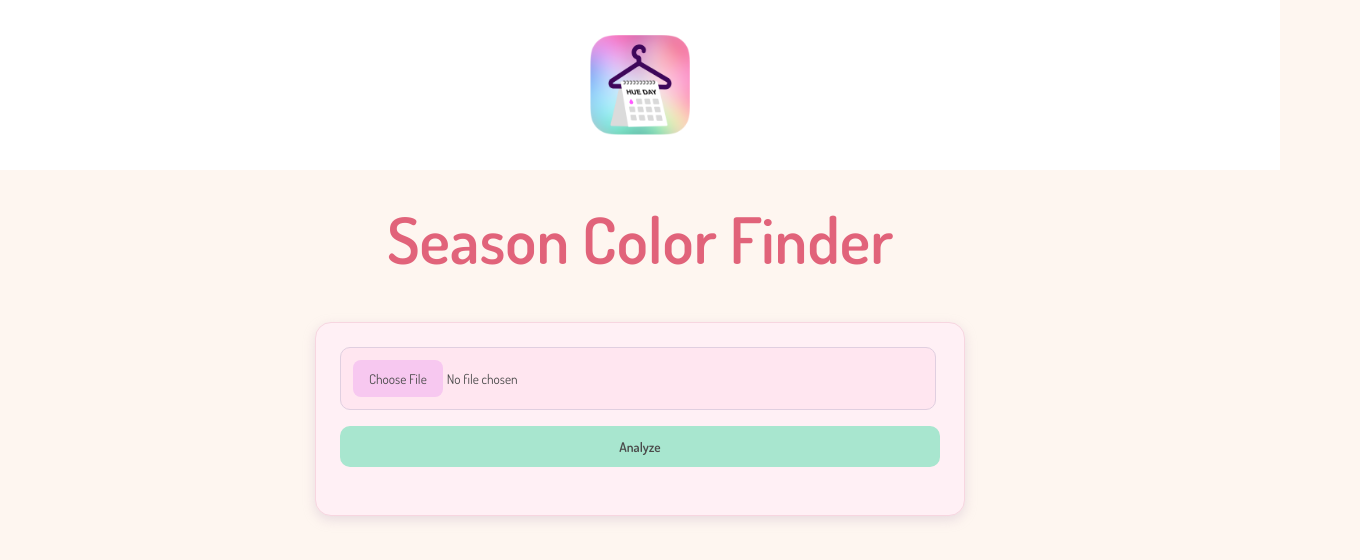
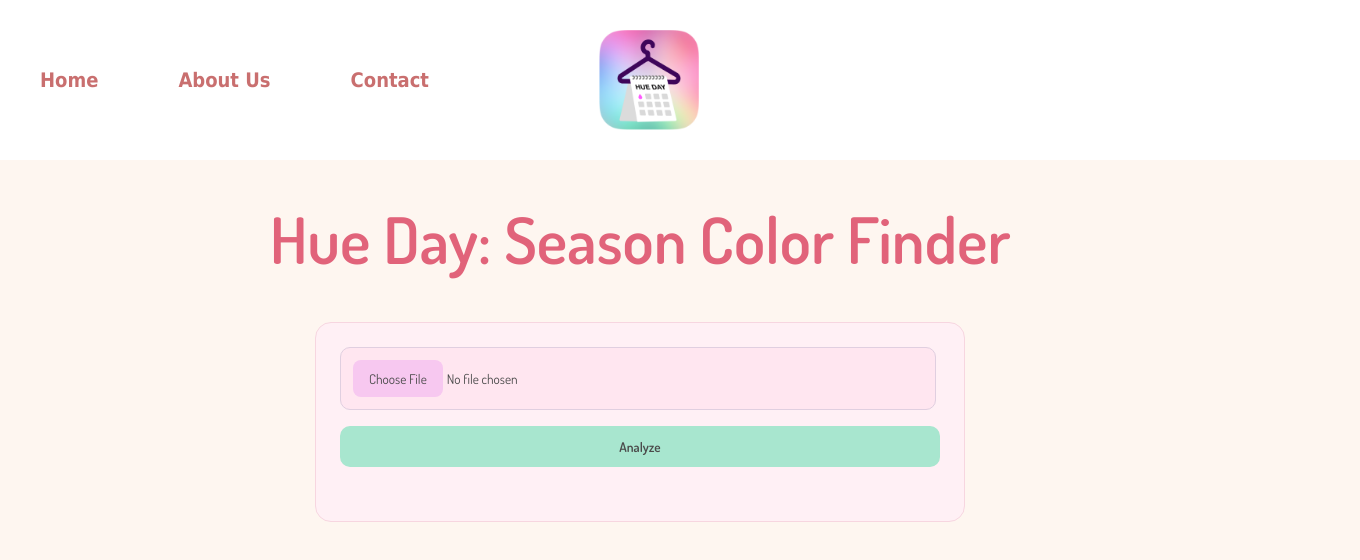
Before and after one commit to paulnguyendesigns/dahacks4.0, a React (Vite) app in the folder frontend/: page / in a window 1280 px wide. Shown: the top 560 px of the page, 1360 px wide, since content can reach past the window. Built offline with nearby package versions, Linux system fonts and the light colour scheme.

Commit message:
commit Header and font change

```diff
--- a/frontend/src/App.jsx
+++ b/frontend/src/App.jsx
@@ -6,7 +6,7 @@ function App() {
   return (
     <div style={{ textAlign: "center", minHeight: "100vh" }}>
       <Header />
-      <h1 className="main-title">Season Color Finder</h1>
+      <h1 className="main-title">Hue Day: Season Color Finder</h1>
       <Upload />
     </div>
   );
--- a/frontend/src/Header.jsx
+++ b/frontend/src/Header.jsx
@@ -1,11 +1,19 @@
 import React from "react";
-import "./index.css";          // index.css in src/
-import logo from "./assets/LOGO.PNG"; // logo in src/assets/
+import "./index.css";
+import logo from "./assets/LOGO.PNG";
 
 export default function Header() {
   return (
     <header className="app-header">
+      <div className="header-left">
+        <span className="header-title">Home</span>
+        <span className="header-title">About Us</span>
+        <span className="header-title">Contact</span>
+      </div>
+
       <img src={logo} alt="Season Color Finder" className="logo" />
+
+      <div className="header-right" />
     </header>
   );
 }
--- a/frontend/src/Upload.jsx
+++ b/frontend/src/Upload.jsx
@@ -74,9 +74,6 @@ export default function Upload() {
       {analysis && (
         <div className="analysis-result">
           <h2>{analysis.season}</h2>
-          <p className="status-text">
-            Confidence: {(analysis.confidence * 100).toFixed(0)}%
-          </p>
           <p>
             Skin: <code>{analysis.base_skin_hex}</code> | Hair: <code>{analysis.hair_hex}</code> | Eyes: <code>{analysis.eye_hex}</code>
           </p>
--- a/frontend/src/index.css
+++ b/frontend/src/index.css
@@ -22,7 +22,6 @@ body {
   border: 1px solid #f7d6e0; /* soft pink border */
   border-radius: 16px;
   padding: 24px;
-  box-shadow: 0 4px 12px rgba(200, 180, 200, 0.4);
 }
 
 .upload-container input[type="file"] {
@@ -82,7 +81,7 @@ body {
 }
 
 .status-text {
-  font-size: 12px;
+  font-size: 18px;
   color: #7d7d7d; /* soft gray text */
   margin-top: 0.5rem;
 }
@@ -117,7 +116,7 @@ body {
   border-radius: 10px;
   width: 90px;
   margin: 4px;
-  font-size: 11px;
+  font-size: 14px;
   overflow: hidden;
   transition: transform 0.2s ease, box-shadow 0.2s ease;
 }
@@ -137,7 +136,7 @@ body {
 }
 
 .analysis-result ul {
-  font-size: 12px;
+  font-size: 18px;
   margin-top: 8px;
   padding-left: 20px;
   color: #5a5a5a;
@@ -145,10 +144,10 @@ body {
 
 .app-header {
   display: flex;
-  justify-content: center; /* centers logo horizontally */
+  justify-content: space-between; /* centers logo horizontally */
   align-items: center;
   background-color: #ffffff; /* white header background */
-  padding: 35px 0;
+  padding: 30px 40px;
   margin: 0; /* remove bottom margin */
   width: 100%; /* full width */
   border-radius: 0; /* remove rounded corners */
@@ -159,11 +158,17 @@ body {
 }
 
 .logo {
-  height: 60px; /* adjust as needed */
+  height: 100px;
+  margin-right: 450px;
   width: auto;
 }
 
-.logo {
-  height: 100px;
-  width: auto;
+.header-left {
+  font-family: Tahoma, sans-serif;
+  color:#c96f6f;
+  display: flex;
+  align-items: center;
+  gap: 80px;
+  font-size: 20px;
+  font-weight: 600;
 }
```
Also changed, not shown: 1 other file (tests, documents, lock files or other folders).
